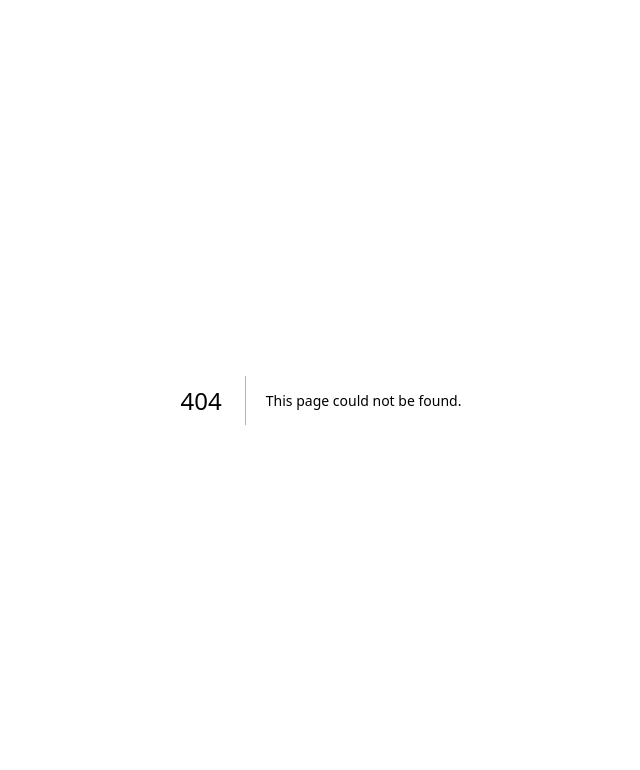
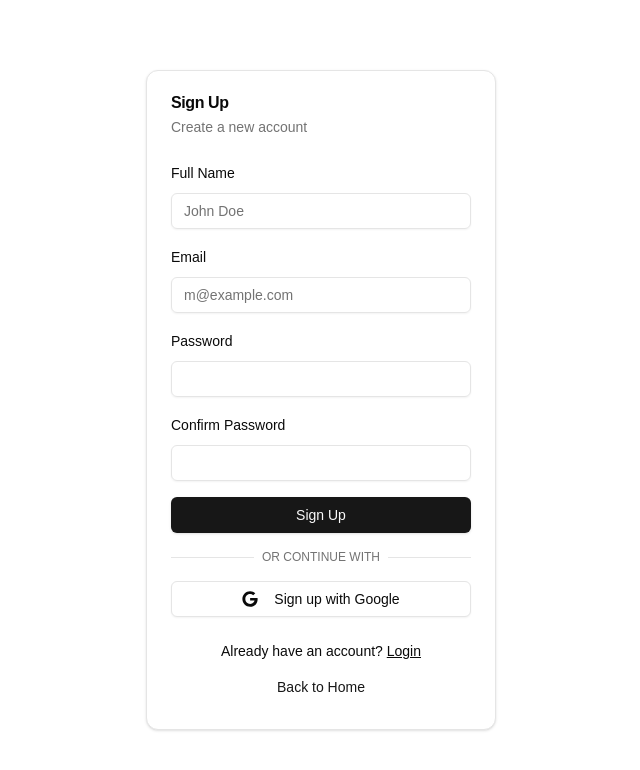
Before and after one commit to HealthCare24/HOSP, a Next.js app in the folder hosp/: page /register in a window 1280 px wide. Before the commit this address had no page. Shown: the top 770 px of the page, without its empty margins (319-959 px from the left). Built offline with nearby package versions, Linux system fonts and the light colour scheme.

Commit message:
signup,loginand verification

```diff
--- a/hosp/package.json
+++ b/hosp/package.json
@@ -12,6 +12,7 @@
     "@clerk/nextjs": "^6.8.0",
     "@radix-ui/react-dropdown-menu": "^2.1.2",
     "@radix-ui/react-icons": "^1.3.2",
+    "@radix-ui/react-label": "^2.1.0",
     "@radix-ui/react-navigation-menu": "^1.2.1",
     "@radix-ui/react-slot": "^1.1.0",
     "@radix-ui/react-tabs": "^1.1.1",
@@ -25,6 +26,7 @@
     "next-theme": "^0.1.5",
     "react": "^19.0.0",
     "react-dom": "^19.0.0",
+    "react-icons": "^5.4.0",
     "tailwind-merge": "^2.5.5",
     "tailwindcss-animate": "^1.0.7"
   },
--- /dev/null
+++ b/hosp/src/app/register/page.tsx
@@ -0,0 +1,59 @@
+'use client'
+
+import { Button } from "@/components/ui/button"
+import { Input } from "@/components/ui/input"
+import { Label } from "@/components/ui/label"
+import { Card, CardContent, CardDescription, CardFooter, CardHeader, CardTitle } from "@/components/ui/card"
+import { FaGoogle } from 'react-icons/fa'
+import Link from 'next/link'
+
+export default function SignupPage() {
+  return (
+    <div className="flex flex-col items-center justify-center min-h-screen bg-white">
+      <Card className="w-[350px]">
+        <CardHeader>
+          <CardTitle>Sign Up</CardTitle>
+          <CardDescription>Create a new account</CardDescription>
+        </CardHeader>
+        <CardContent className="space-y-4">
+          <div className="space-y-2">
+            <Label htmlFor="fullName">Full Name</Label>
+            <Input id="fullName" type="text" placeholder="John Doe" />
+          </div>
+          <div className="space-y-2">
+            <Label htmlFor="email">Email</Label>
+            <Input id="email" type="email" placeholder="m@example.com" />
+          </div>
+          <div className="space-y-2">
+            <Label htmlFor="password">Password</Label>
+            <Input id="password" type="password" />
+          </div>
+          <div className="space-y-2">
+            <Label htmlFor="confirmPassword">Confirm Password</Label>
+            <Input id="confirmPassword" type="password" />
+          </div>
+          <Button className="w-full">Sign Up</Button>
+          <div className="relative">
+            <div className="absolute inset-0 flex items-center">
+              <span className="w-full border-t" />
+            </div>
+            <div className="relative flex justify-center text-xs uppercase">
+              <span className="bg-white px-2 text-muted-foreground">Or continue with</span>
+            </div>
+          </div>
+          <Button variant="outline" className="w-full">
+            <FaGoogle className="mr-2 h-4 w-4" /> Sign up with Google
+          </Button>
+        </CardContent>
+        <CardFooter className="flex flex-col space-y-2">
+          <p className="text-sm text-center w-full">
+            Already have an account? <Link href="/signin" className="underline">Login</Link>
+          </p>
+          <Button variant="link" asChild>
+            <Link href="/">Back to Home</Link>
+          </Button>
+        </CardFooter>
+      </Card>
+    </div>
+  )
+}
--- /dev/null
+++ b/hosp/src/app/register/verification/page.tsx
@@ -0,0 +1,36 @@
+'use client'
+
+import { Button } from "@/components/ui/button"
+import { Input } from "@/components/ui/input"
+import { Label } from "@/components/ui/label"
+import { Card, CardContent, CardDescription, CardFooter, CardHeader, CardTitle } from "@/components/ui/card"
+import Link from 'next/link'
+
+export default function VerifyEmailPage() {
+
+  return (
+    <div className="flex flex-col items-center justify-center min-h-screen bg-white">
+      <Card className="w-[350px]">
+        <CardHeader>
+          <CardTitle>Verify Email</CardTitle>
+          <CardDescription>Enter the OTP sent to your email</CardDescription>
+        </CardHeader>
+        <CardContent className="space-y-4">
+          <div className="space-y-2">
+            <Label htmlFor="otp">OTP</Label>
+            <Input id="otp" type="text" placeholder="Enter 6-digit OTP" />
+          </div>
+          <Button className="w-full">Verify</Button>
+        </CardContent>
+        <CardFooter className="flex flex-col space-y-2">
+          <p className="text-sm text-center w-full">
+            Didn't receive the OTP? <Button variant="link" className="p-0">Resend</Button>
+          </p>
+          <Button variant="link" asChild>
+            <Link href="/register">Back to Register</Link>
+          </Button>
+        </CardFooter>
+      </Card>
+    </div>
+  )
+}
--- /dev/null
+++ b/hosp/src/app/signin/page.tsx
@@ -0,0 +1,56 @@
+'use client'
+
+import { Button } from "@/components/ui/button"
+import { Input } from "@/components/ui/input"
+import { Label } from "@/components/ui/label"
+import { Card, CardContent, CardDescription, CardFooter, CardHeader, CardTitle } from "@/components/ui/card"
+import { FaGoogle, FaApple } from 'react-icons/fa'
+import Link from 'next/link'
+
+export default function LoginPage() {
+  return (
+    <div className="flex flex-col items-center justify-center min-h-screen bg-white">
+      <Card className="w-[350px]">
+        <CardHeader>
+          <CardTitle>Login</CardTitle>
+          <CardDescription>Choose your preferred login method</CardDescription>
+        </CardHeader>
+        <CardContent className="space-y-4">
+          <div className="space-y-2">
+            <Label htmlFor="email">Email</Label>
+            <Input id="email" type="email" placeholder="m@example.com" />
+          </div>
+          <div className="space-y-2">
+            <Label htmlFor="password">Password</Label>
+            <Input id="password" type="password" />
+          </div>
+          <Button className="w-full">Login</Button>
+          <div className="relative">
+            <div className="absolute inset-0 flex items-center">
+              <span className="w-full border-t" />
+            </div>
+            <div className="relative flex justify-center text-xs uppercase">
+              <span className="bg-white px-2 text-muted-foreground">Or continue with</span>
+            </div>
+          </div>
+          <div className="grid grid-cols-2 gap-4">
+            <Button variant="outline">
+              <FaGoogle className="mr-2 h-4 w-4" /> Google
+            </Button>
+            <Button variant="outline">
+              <FaApple className="mr-2 h-4 w-4" /> Apple
+            </Button>
+          </div>
+        </CardContent>
+        <CardFooter className="flex flex-col space-y-2">
+          <p className="text-sm text-center w-full">
+            Don't have an account? <Link href="/register" className="underline">Sign up</Link>
+          </p>
+          <Button variant="link" asChild>
+            <Link href="/">Back to Home</Link>
+          </Button>
+        </CardFooter>
+      </Card>
+    </div>
+  )
+}
--- a/hosp/src/components/LandingPage/Header.tsx
+++ b/hosp/src/components/LandingPage/Header.tsx
@@ -1,36 +1,50 @@
-'use client'
+'use client';
 
-import React from 'react'
-import Link from 'next/link'
-import Image from 'next/image'
-import { Button } from "@/components/ui/button"
+import React, { useEffect, useState } from 'react';
+import Link from 'next/link';
+import Image from 'next/image';
+import { Button } from "@/components/ui/button";
 import {
   NavigationMenu,
   NavigationMenuItem,
   NavigationMenuLink,
   NavigationMenuList,
   navigationMenuTriggerStyle,
-} from "@/components/ui/navigation-menu"
-import { MoonIcon, SunIcon } from 'lucide-react'
-import { useTheme } from 'next-themes'
+} from "@/components/ui/navigation-menu";
+import { MoonIcon, SunIcon } from 'lucide-react';
+import { useTheme } from 'next-themes';
+import { useRouter } from 'next/navigation'; // Updated to use `next/navigation`
 
 const Header = () => {
-  const { theme, setTheme } = useTheme()
+  const { theme, setTheme } = useTheme();
+  const router = useRouter();
+  const [mounted, setMounted] = useState(false);
+
+  // Ensure that the component is mounted on the client side
+  useEffect(() => {
+    setMounted(true);
+  }, []);
+
+  // Handle theme toggle safely
+  const toggleTheme = () => {
+    if (mounted) {
+      setTheme(theme === 'dark' ? 'light' : 'dark');
+    }
+  };
 
   return (
     <header className="fixed top-0 left-0 right-0 z-50 border-b bg-white/80 backdrop-blur-sm ">
       <nav className="container mx-auto flex h-16 items-center px-4">
         <div className="flex items-center space-x-4">
           <Link href="/" className="flex items-center space-x-2">
-            <img
-              src="HOSP-logo.png"
+            <Image
+              src="/HOSP-logo.png"
               alt="Company Logo"
               width={40}
               height={40}
-              className="rounded-md size-16"
+              className="rounded-md"
             />
             <div className="flex items-center space-x-2">
-
               <span className="text-xl font-bold text-black">HOSP</span>
             </div>
           </Link>
@@ -92,17 +106,17 @@ const Header = () => {
           <Button
             variant="ghost"
             size="icon"
-            onClick={() => setTheme(theme === 'dark' ? 'light' : 'dark')}
+            onClick={toggleTheme}
           >
             {theme === 'dark' ? <SunIcon className="h-5 w-5" /> : <MoonIcon className="h-5 w-5" />}
             <span className="sr-only">Toggle theme</span>
           </Button>
-          <Button variant="outline">Sign in</Button>
-          <Button>Register</Button>
+          <Button variant="outline" onClick={() => router.push('/signin')}>Sign in</Button>
+          <Button onClick={() => router.push('/register')}>Register</Button>
         </div>
       </nav>
     </header>
-  )
-}
+  );
+};
 
-export default Header
+export default Header;
--- /dev/null
+++ b/hosp/src/components/ui/input.tsx
@@ -0,0 +1,22 @@
+import * as React from "react"
+
+import { cn } from "@/lib/utils"
+
+const Input = React.forwardRef<HTMLInputElement, React.ComponentProps<"input">>(
+  ({ className, type, ...props }, ref) => {
+    return (
+      <input
+        type={type}
+        className={cn(
+          "flex h-9 w-full rounded-md border border-input bg-transparent px-3 py-1 text-base shadow-sm transition-colors file:border-0 file:bg-transparent file:text-sm file:font-medium file:text-foreground placeholder:text-muted-foreground focus-visible:outline-none focus-visible:ring-1 focus-visible:ring-ring disabled:cursor-not-allowed disabled:opacity-50 md:text-sm",
+          className
+        )}
+        ref={ref}
+        {...props}
+      />
+    )
+  }
+)
+Input.displayName = "Input"
+
+export { Input }
--- /dev/null
+++ b/hosp/src/components/ui/label.tsx
@@ -0,0 +1,26 @@
+"use client"
+
+import * as React from "react"
+import * as LabelPrimitive from "@radix-ui/react-label"
+import { cva, type VariantProps } from "class-variance-authority"
+
+import { cn } from "@/lib/utils"
+
+const labelVariants = cva(
+  "text-sm font-medium leading-none peer-disabled:cursor-not-allowed peer-disabled:opacity-70"
+)
+
+const Label = React.forwardRef<
+  React.ElementRef<typeof LabelPrimitive.Root>,
+  React.ComponentPropsWithoutRef<typeof LabelPrimitive.Root> &
+    VariantProps<typeof labelVariants>
+>(({ className, ...props }, ref) => (
+  <LabelPrimitive.Root
+    ref={ref}
+    className={cn(labelVariants(), className)}
+    {...props}
+  />
+))
+Label.displayName = LabelPrimitive.Root.displayName
+
+export { Label }
```
Also changed, not shown: 1 other file (tests, documents, lock files or other folders).
